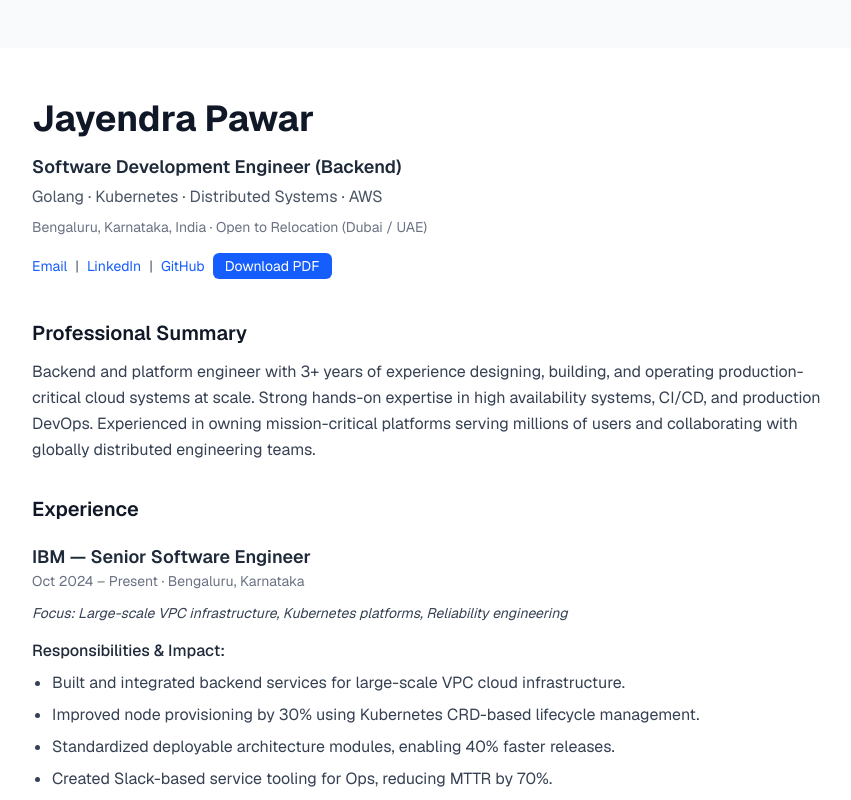
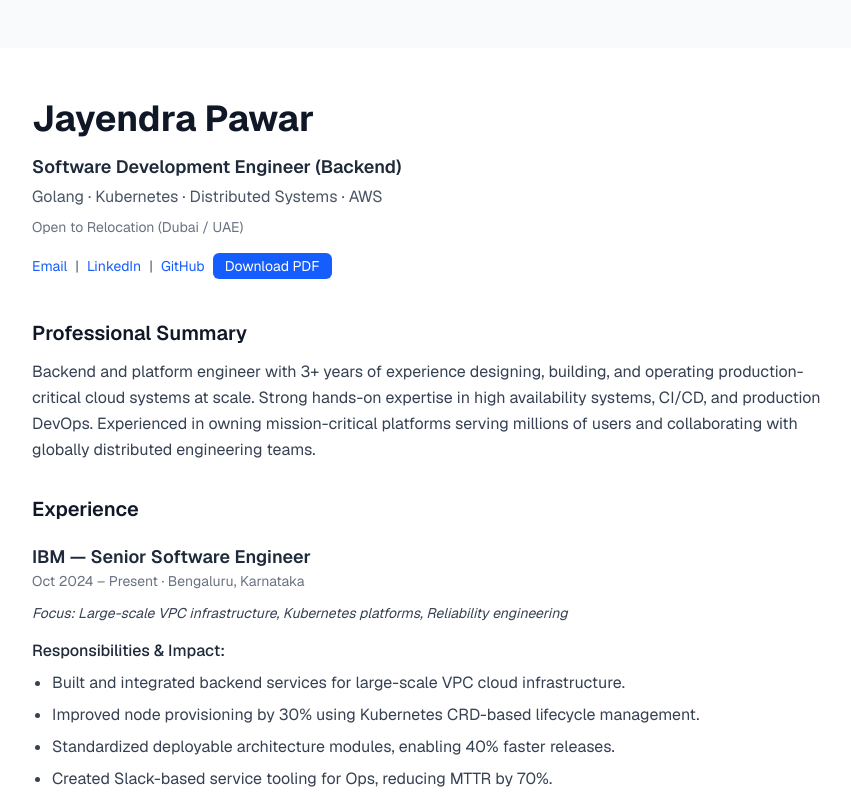
Before and after one commit to jayendrapawar/resume, a Next.js app: page / in a window 1280 px wide. Shown: the top 800 px of the page, without its empty margins (208-1059 px from the left). Built offline with nearby package versions, Linux system fonts and the light colour scheme.

Commit message:
Update relocation information in page.tsx

```diff
--- a/app/page.tsx
+++ b/app/page.tsx
@@ -17,7 +17,7 @@ export default function Resume() {
           </p>
 
           <p className="mt-2 text-xs sm:text-sm text-gray-500">
-            Bengaluru, Karnataka, India · Open to Relocation (Dubai / UAE)
+            Open to Relocation (Dubai / UAE)
           </p>
 
           <div className="mt-4 flex flex-wrap items-center gap-2 text-sm text-gray-600">
```
